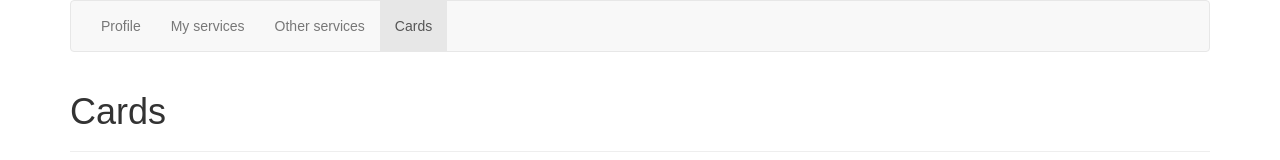
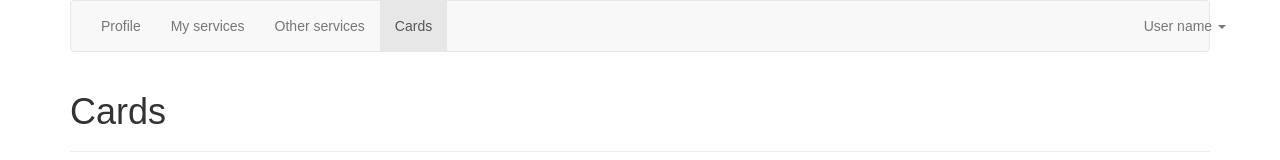
Before and after one commit to ExecutionLLC/cross_transaction_system, a React (Create React App) app in the folder frontend/: page /cards in a window 1280 px wide. Shown: the top 160 px of the page. Built offline with nearby package versions, Linux system fonts and the light colour scheme.

Commit message:
Добавлено меню пользователя в NavBar

```diff
--- a/frontend/src/Components/Navigation.jsx
+++ b/frontend/src/Components/Navigation.jsx
@@ -1,6 +1,6 @@
 import React from 'react';
 import PropTypes from 'prop-types';
-import { Nav, Navbar, NavItem } from 'react-bootstrap';
+import { Nav, Navbar, NavItem, NavDropdown, MenuItem } from 'react-bootstrap';
 
 
 function Navigation(props) {
@@ -36,6 +36,11 @@ function Navigation(props) {
           </NavItem>
         ))}
       </Nav>
+      <Nav pullRight>
+        <NavDropdown eventKey={3} title="User name" id="basic-nav-dropdown">
+          <MenuItem eventKey={3.1}>Logout</MenuItem>
+        </NavDropdown>
+      </Nav>
     </Navbar>
   );
 }
```
